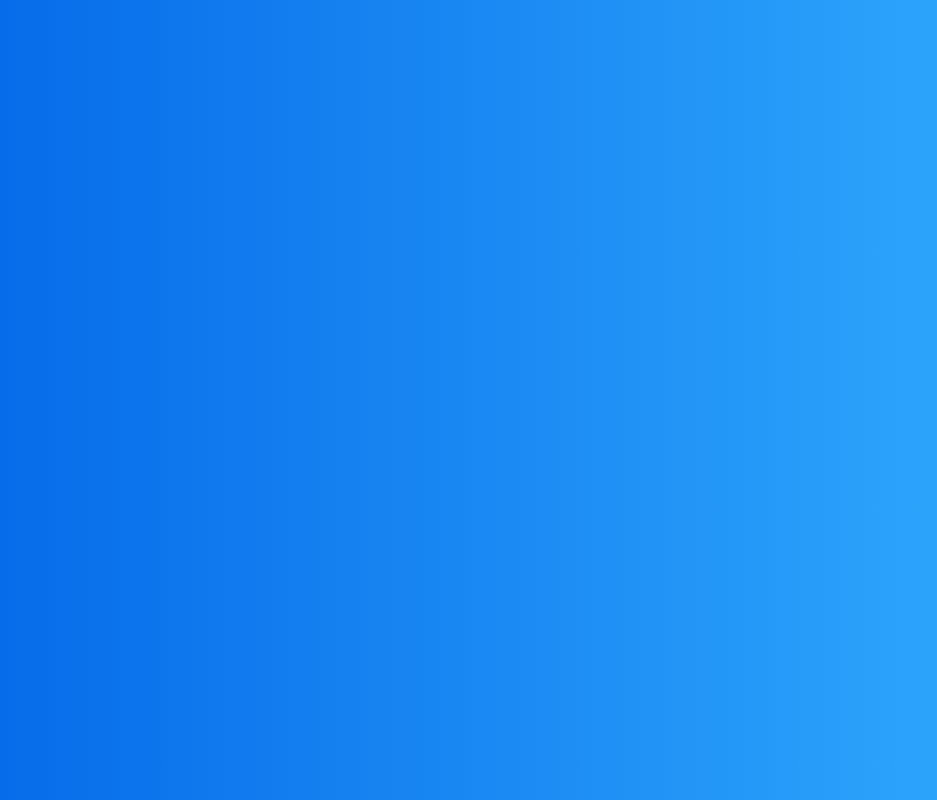
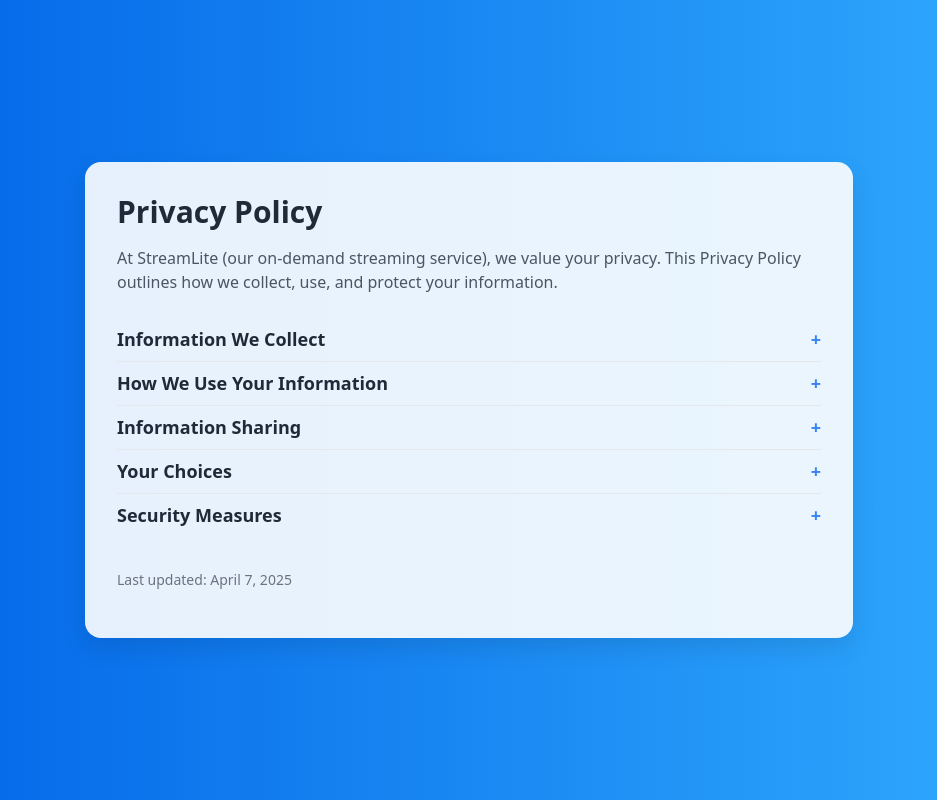
Before and after one commit to aaronwshaw/Intex1_15, a React (Vite) app in the folder frontend/: page /privacy in a window 1280 px wide. Before the commit this address had no page. Shown: the whole page, without its empty margins (171-1108 px from the left). Built offline with nearby package versions, Linux system fonts and the light colour scheme; a web font is replaced by a local one.

Commit message:
privacy and superior styles

```diff
--- a/frontend/src/App.tsx
+++ b/frontend/src/App.tsx
@@ -4,6 +4,7 @@ import HomePage from './pages/HomePage';
 import LoginPage from './pages/LoginPage';
 import RegisterPage from './pages/RegisterPage';
 import 'bootstrap/dist/css/bootstrap.min.css';
+import PrivacyPolicy from './pages/PrivacyTest';
 
 function App() {
   return (
@@ -14,6 +15,7 @@ function App() {
           <Route path="/home" element={<HomePage />} />
           <Route path="/login" element={<LoginPage />} />
           <Route path="/register" element={<RegisterPage />} />
+          <Route path='/privacy' element={<PrivacyPolicy/>}/>
         </Routes>
       </Router>
     </>
--- /dev/null
+++ b/frontend/src/pages/PrivacyTest.tsx
@@ -0,0 +1,68 @@
+import { useState } from 'react';
+import './streamlite-styles.css'; // Import the CSS file
+
+export default function PrivacyPolicy() {
+  const [openSection, setOpenSection] = useState(null);
+
+  const toggleSection = (index) => {
+    setOpenSection(openSection === index ? null : index);
+  };
+
+  const sections = [
+    {
+      title: "Information We Collect",
+      content: "We collect personal information such as your name, email address, and viewing preferences to provide and improve our services. We may also collect device information and usage statistics."
+    },
+    {
+      title: "How We Use Your Information",
+      content: "Your information helps us personalize your experience, process payments, communicate with you about your account, and recommend content you might enjoy."
+    },
+    {
+      title: "Information Sharing",
+      content: "We do not sell your personal information. We may share information with service providers who help us operate our platform, or when required by law."
+    },
+    {
+      title: "Your Choices",
+      content: "You can update your account information, communication preferences, and privacy settings at any time through your account dashboard."
+    },
+    {
+      title: "Security Measures",
+      content: "We implement appropriate technical and organizational measures to protect your personal information against unauthorized access or disclosure."
+    }
+  ];
+
+  return (
+    <div className="streamlite-page">
+      <div className="streamlite-container">
+        <h1 className="streamlite-title">Privacy Policy</h1>
+
+        <p className="streamlite-intro">
+          At StreamLite (our on-demand streaming service), we value your privacy. This Privacy Policy outlines how we collect, use, and protect your information.
+        </p>
+
+        <div className="streamlite-sections">
+          {sections.map((section, index) => (
+            <div key={index} className="streamlite-section">
+              <button
+                className={`streamlite-section-button ${openSection === index ? 'streamlite-section-button-active' : ''}`}
+                onClick={() => toggleSection(index)}
+              >
+                <span>{section.title}</span>
+                <span className="streamlite-indicator">
+                  {openSection === index ? '−' : '+'}
+                </span>
+              </button>
+              {openSection === index && (
+                <div className="streamlite-section-content">
+                  {section.content}
+                </div>
+              )}
+            </div>
+          ))}
+        </div>
+
+        <p className="streamlite-footer">Last updated: April 7, 2025</p>
+      </div>
+    </div>
+  );
+}
--- /dev/null
+++ b/frontend/src/pages/streamlite-styles.css
@@ -0,0 +1,123 @@
+/* StreamLite Application Styles */
+/* Base styles for the privacy policy page and other similar components */
+
+/* Page background and layout */
+.streamlite-page {
+    min-height: 80vh;
+    display: flex;
+    align-items: center;
+    justify-content: center;
+    /* background-image: linear-gradient(to bottom, #3b82f6, #1d4ed8); */
+    padding: 0rem;
+  }
+
+  /* Container styling */
+  .streamlite-container {
+    background-color: rgba(255, 255, 255, 0.9);
+    border-radius: 1rem;
+    box-shadow: 0 10px 25px rgba(0, 0, 0, 0.1);
+    padding: 2rem;
+    width: 100%;
+    max-width: 48rem;
+    text-align: left;
+  }
+
+  /* Typography */
+  .streamlite-title {
+    font-size: 1.875rem;
+    font-weight: bold;
+    color: #1f2937;
+    margin-bottom: 1rem;
+    text-align: left;
+  }
+
+  .streamlite-intro {
+    color: #4b5563;
+    margin-bottom: 1.5rem;
+    text-align: left;
+  }
+
+  .streamlite-footer {
+    font-size: 0.875rem;
+    color: #6b7280;
+    margin-top: 2rem;
+    text-align: left;
+  }
+
+  /* Collapsible sections */
+  .streamlite-sections {
+    width: 100%;
+  }
+
+  .streamlite-section {
+    width: 100%;
+    border-bottom: 1px solid #e5e7eb;
+    text-align: left;
+  }
+
+  .streamlite-section:last-child {
+    border-bottom: none;
+  }
+
+  .streamlite-section-button {
+    width: 100%;
+    display: flex;
+    justify-content: space-between;
+    align-items: center;
+    padding: 0.5rem 0;
+    text-align: left;
+    font-size: 1.125rem;
+    font-weight: 600;
+    color: #1f2937;
+    background-color: transparent;
+    border: none;
+    cursor: pointer;
+  }
+
+  .streamlite-section-button:hover {
+    color: #3b82f6;
+  }
+
+  .streamlite-section-button-active {
+    color: #3b82f6;
+  }
+
+  .streamlite-section-content {
+    width: 100%;
+    padding-left: 1rem;
+    padding-top: 0.25rem;
+    padding-bottom: 0.75rem;
+    color: #4b5563;
+    text-align: left;
+  }
+
+  /* Button indicators */
+  .streamlite-indicator {
+    color: #3b82f6;
+  }
+
+  /* Utility classes */
+  .streamlite-full-width {
+    width: 100%;
+  }
+
+  .streamlite-text-left {
+    text-align: left !important;
+  }
+
+  .streamlite-mt-4 {
+    margin-top: 1rem;
+  }
+
+  .streamlite-mb-4 {
+    margin-bottom: 1rem;
+  }
+
+  /* Force overrides for handling potential conflicts */
+  .streamlite-no-background {
+    background: none !important;
+  }
+
+  .streamlite-transparent {
+    background-color: transparent !important;
+  }
```
